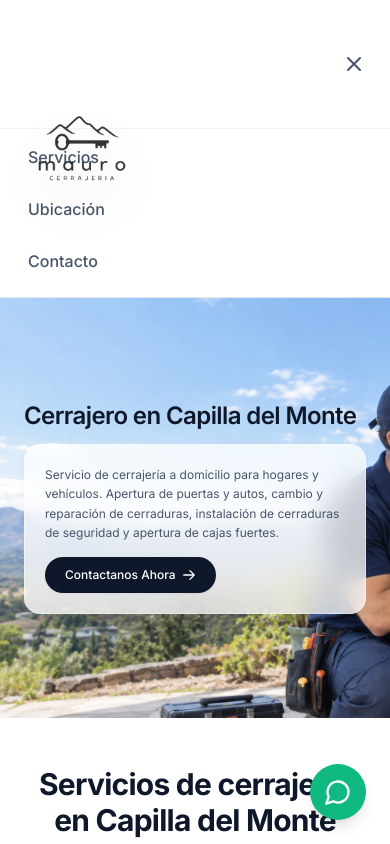
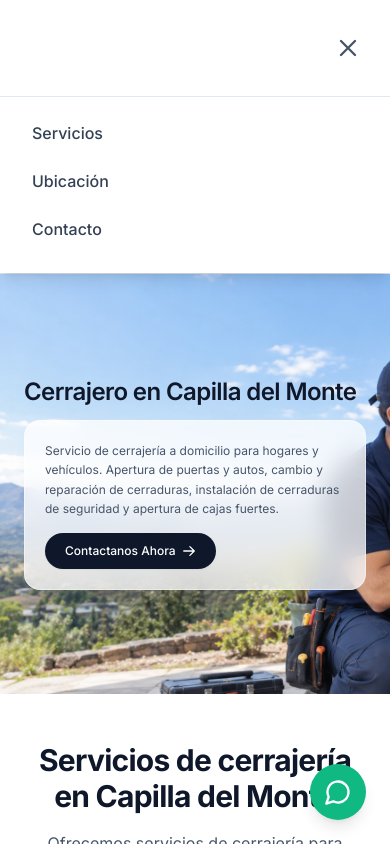
Before and after one commit to aleedelgadoo/maurocerrajeria, a React (Vite) app: page / in a window 390 px wide. Both pictures are taken after a click on the button 354 px from the left and 64 px from the top of the page. Shown: the top 844 px of the page. Built offline with nearby package versions, Linux system fonts and the light colour scheme.

Commit message:
Forzar rastreo correcto de archivos en src

```diff
--- a/src/components/Navbar.tsx
+++ b/src/components/Navbar.tsx
@@ -14,61 +14,129 @@ const navLinks: NavLink[] = [
 const Navbar: React.FC = () => {
   const [isOpen, setIsOpen] = useState(false);
 
+  const handleLinkClick = () => {
+    setIsOpen(false);
+  };
+
   return (
-    <header className="sticky top-0 z-50 bg-white/90 backdrop-blur-md border-b border-slate-200 overflow-visible">
-      {/* Contenedor sin padding lateral y con posición relativa estricta */}
-      <div className="relative w-full px-0">
+    <header className="sticky top-0 z-50 border-b border-slate-200 bg-white/95 backdrop-blur-md">
+      <div className="relative mx-auto w-full max-w-7xl">
 
-        {/* LOGO POSICIONADO CON CSS PURO FUERA DE LAS RESTRICCIONES DE CONTENEDOR */}
-        <div className="absolute left-[-8px] sm:left-0 top-1/2 -translate-y-1/2 z-30 overflow-visible pointer-events-none">
-          <a href="#" className="flex items-center pointer-events-auto">
+        {/* LOGO */}
+        <div
+          className={`
+            absolute left-2 top-1/2 -translate-y-1/2
+            z-10
+            transition-opacity duration-200
+            ${isOpen ? 'pointer-events-none opacity-0 md:pointer-events-auto md:opacity-100' : ''}
+          `}
+        >
+          <a href="#" onClick={handleLinkClick}>
             <img
               src="/icon.webp"
-              alt="Logo"
-              style={{ width: '180px', height: '180px', maxWidth: 'none' }}
-              className="sm:w-[210px] sm:h-[210px] lg:w-[240px] lg:h-[240px] object-contain drop-shadow-2xl"
+              alt="Mauro Cerrajería"
+              className="
+                h-20 w-20 object-contain
+                sm:h-28 sm:w-28
+                md:h-36 md:w-36
+                lg:h-44 lg:w-44
+                drop-shadow-xl
+              "
             />
           </a>
         </div>
 
-        {/* Barra de navegación con espacio izquierdo masivo reservado para que el logo gigante no tape los links */}
-        <div className="flex h-32 items-center justify-between pl-44 sm:pl-56 lg:pl-64 pr-4 sm:pr-8 max-w-7xl mx-auto">
-          <div className="hidden md:flex items-center gap-8 ml-auto">
+        {/* BARRA */}
+        <div
+          className="
+            flex h-24 items-center justify-between
+            pl-24 pr-4
+            sm:h-28 sm:pl-36 sm:pr-8
+            md:h-32 md:pl-48
+            lg:pl-56
+          "
+        >
+          {/* NAV DESKTOP */}
+          <nav className="ml-auto hidden items-center gap-8 md:flex">
             {navLinks.map((link) => (
               <a
                 key={link.label}
                 href={link.href}
-                className="text-sm font-medium text-slate-600 hover:text-slate-900 transition-colors"
+                className="
+                  text-sm font-medium text-slate-600
+                  transition-colors hover:text-slate-900
+                "
               >
                 {link.label}
               </a>
             ))}
-          </div>
+          </nav>
 
+          {/* BOTÓN MOBILE */}
           <button
-            onClick={() => setIsOpen(!isOpen)}
-            className="md:hidden ml-auto inline-flex items-center justify-center rounded-md p-2 text-slate-600 hover:bg-slate-100"
-            aria-label="Abrir menú"
+            type="button"
+            onClick={() => setIsOpen((prev) => !prev)}
+            className="
+              relative z-50 ml-auto inline-flex
+              items-center justify-center
+              rounded-md p-3
+              text-slate-600
+              hover:bg-slate-100
+              md:hidden
+            "
+            aria-label={isOpen ? 'Cerrar menú' : 'Abrir menú'}
+            aria-expanded={isOpen}
           >
-            <svg className="h-6 w-6" fill="none" viewBox="0 0 24 24" strokeWidth={2} stroke="currentColor">
+            <svg
+              className="h-7 w-7"
+              fill="none"
+              viewBox="0 0 24 24"
+              strokeWidth={2}
+              stroke="currentColor"
+            >
               {isOpen ? (
-                <path strokeLinecap="round" strokeLinejoin="round" d="M6 18L18 6M6 6l12 12" />
+                <path
+                  strokeLinecap="round"
+                  strokeLinejoin="round"
+                  d="M6 18L18 6M6 6l12 12"
+                />
               ) : (
-                <path strokeLinecap="round" strokeLinejoin="round" d="M3.75 6.75h16.5M3.75 12h16.5m-16.5 5.25h16.5" />
+                <path
+                  strokeLinecap="round"
+                  strokeLinejoin="round"
+                  d="M3.75 6.75h16.5M3.75 12h16.5m-16.5 5.25h16.5"
+                />
               )}
             </svg>
           </button>
         </div>
 
+        {/* MENÚ MOBILE */}
         {isOpen && (
-          <div className="md:hidden pb-4 pt-2 border-t border-slate-100 px-4">
-            <nav className="flex flex-col gap-3">
+          <div
+            className="
+              relative z-40
+              border-t border-slate-200
+              bg-white
+              px-4 pb-5 pt-3
+              shadow-lg
+              md:hidden
+            "
+          >
+            <nav className="flex flex-col">
               {navLinks.map((link) => (
                 <a
                   key={link.label}
                   href={link.href}
-                  className="rounded-md px-3 py-2 text-base font-medium text-slate-600 hover:bg-slate-50 hover:text-indigo-600 transition-colors"
-                  onClick={() => setIsOpen(false)}
+                  onClick={handleLinkClick}
+                  className="
+                    rounded-lg px-4 py-3
+                    text-base font-medium
+                    text-slate-700
+                    transition-colors
+                    hover:bg-slate-100
+                    hover:text-slate-900
+                  "
                 >
                   {link.label}
                 </a>
```
